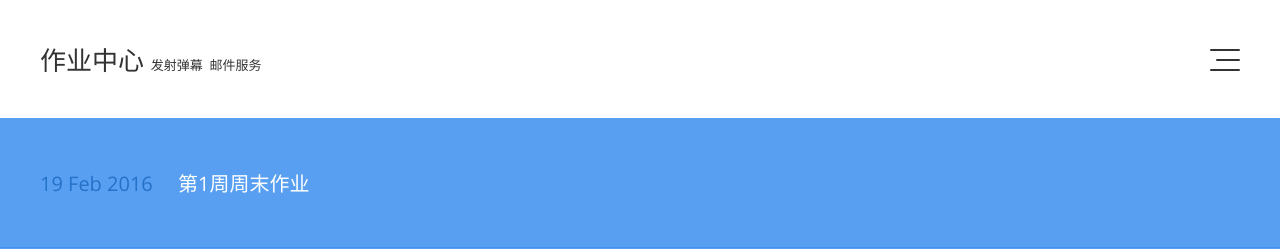
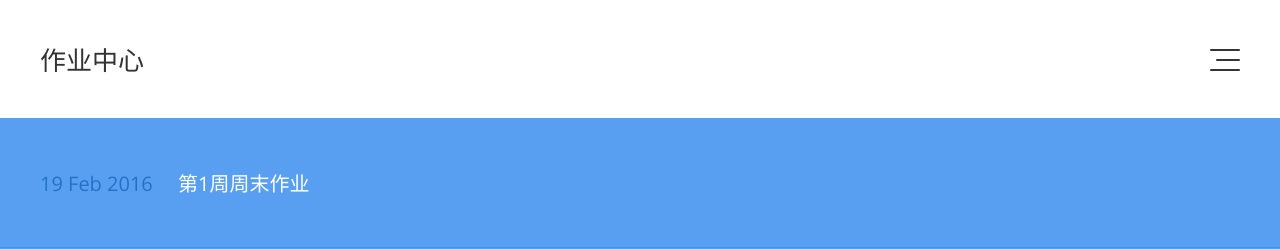
Before and after one commit to efz1602/efz1602.github.io, a Jekyll site: the page built from index.html, in a window 1280 px wide. Shown: the top 249 px of the page. Built offline with Jekyll 4.4.1, drawn with Linux system fonts in a browser that asks for light colours.

Commit message:
Update default.html

```diff
--- a/_layouts/default.html
+++ b/_layouts/default.html
@@ -36,7 +36,7 @@
 
     <header>
       <div class="h-wrap">
-        <h1 class="title"><a href="{{ site.baseurl }}" title="Back to Homepage">{{ site.name }}</a>  <a href="http://dm.efz1602.com" title="Danmaku"><small>发射弹幕</small></a> <a href="http://mail.efz1602.com" title="Danmaku"><small>邮件服务</small></a></h1>
+        <h1 class="title"><a href="{{ site.baseurl }}" title="Back to Homepage">{{ site.name }}</a> </h1>
         <a class="menu-icon" title="Open Bio"><span class="lines"></span></a>
       </div>
     </header>
```
